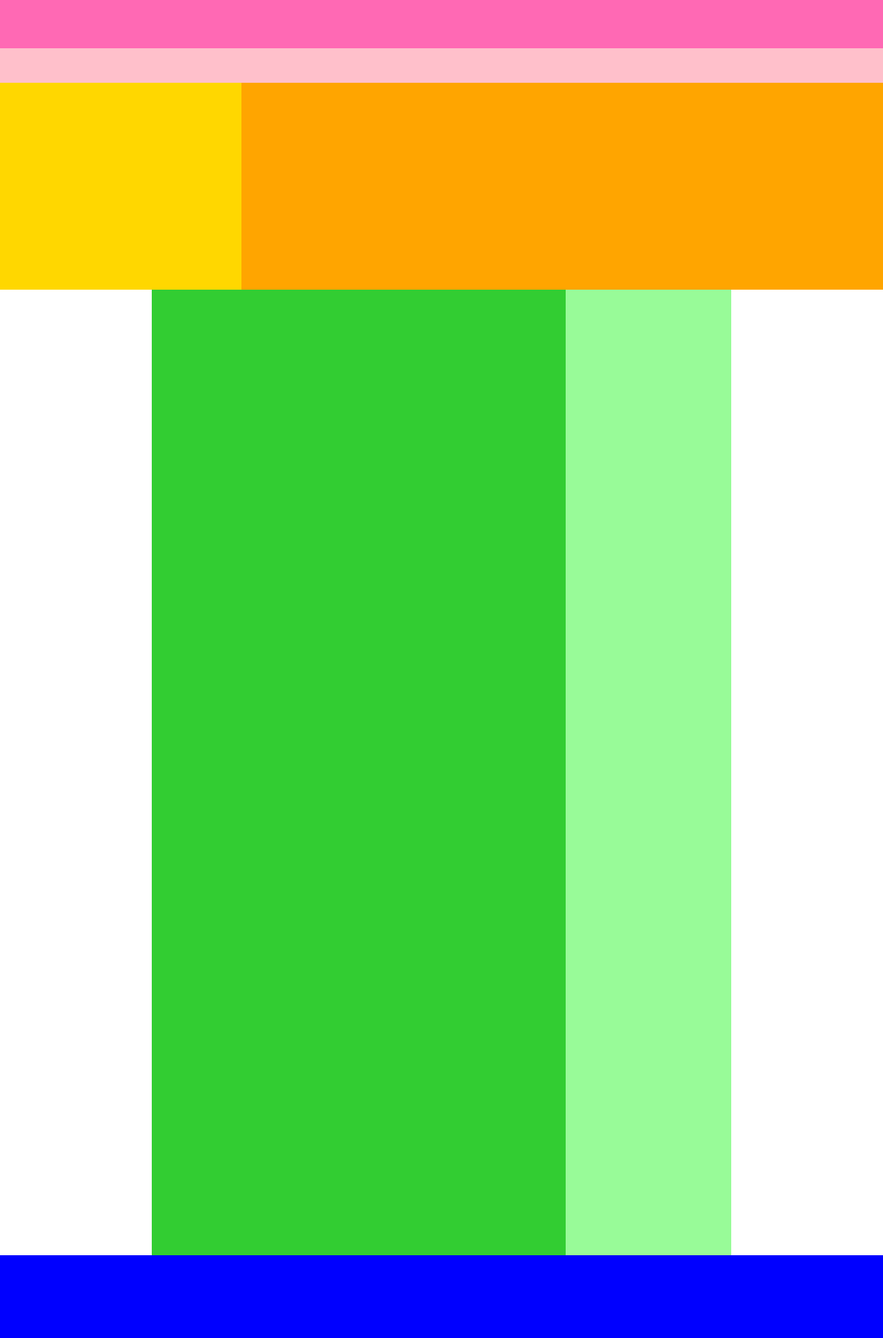
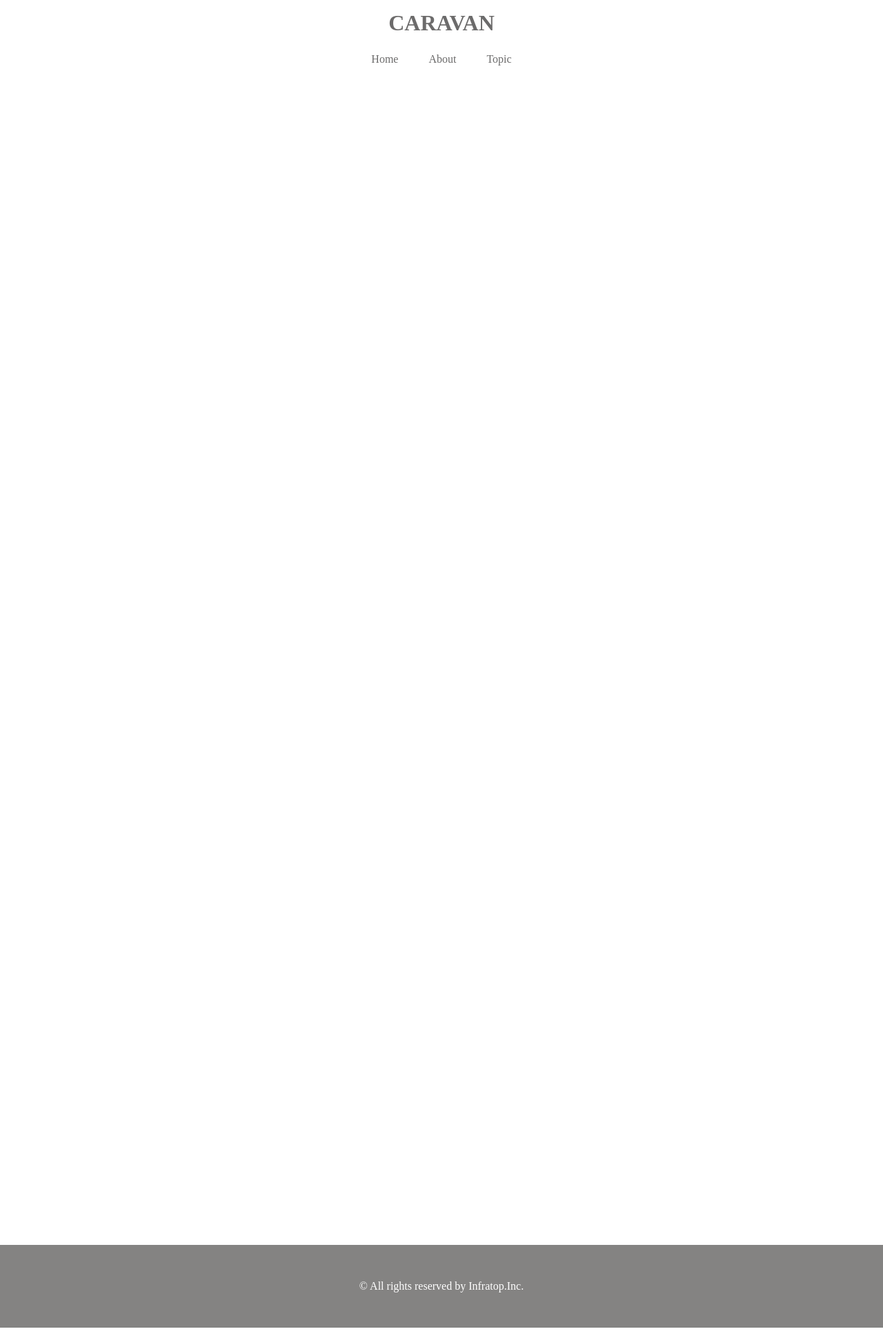
Before and after one commit to kurosaki993/HTML-practice, a plain HTML site: page 5章/CARAVAN/index.html in a window 1280 px wide. Shown: the whole page at 69% size. Drawn offline with Linux system fonts and the light colour scheme.

Commit message:
[finish 1-5]

```diff
--- /dev/null
+++ b/5章/3問/style.css
@@ -0,0 +1,22 @@
+*{
+    margin: 0;
+    padding: 0;
+    box-sizing: border-box;
+    color: #6c6b6b;
+}
+
+.header{
+    width: 10%;
+}
+
+.header{
+    font-size: 22px;
+}
+
+.nav{
+    text-align: center;
+}
+
+.list{
+    padding-left: 40px;
+}
--- a/5章/CARAVAN/index.html
+++ b/5章/CARAVAN/index.html
@@ -6,10 +6,22 @@
         <title>CARAVAN</title>
     </head>
     <body>
-        <div class="header">
-            <div class="header-top"></div>
-            <div class="header-bottom"></div>
-        </div>
+        <header>
+            <h1 class="heading">
+                <a href="index.html">CARAVAN</a>
+            </h1>
+        </header>
+
+        <nav>
+            <ul class="nav-list">
+                <li class="nav-list-item">
+                    <a href="index.html">Home</a>
+                </li>
+                <li class="nav-list-item">About</li>
+                <li class="nav-list-item">Topic</li>
+            </ul>
+        </nav>
+
         <div class="main-visual">
             <div class="main-visual-content"></div>
         </div>
@@ -17,6 +29,8 @@
             <div class="blog"></div>
             <div class="sidebar"></div>
         </div>
-        <div class="footer"></div>
+        <footer>
+            <p class="footer-text">© All rights reserved by Infratop.Inc.</p>
+        </footer>
     </body>
 </html>
--- a/5章/CARAVAN/style.css
+++ b/5章/CARAVAN/style.css
@@ -2,58 +2,71 @@
     margin: 0;
     padding: 0;
     box-sizing: border-box;
+    color: #6c6b6b;
 }
 
-.header{
-    width: 100%;
-    height: 120px;
-    background-color: red;
+a{
+    text-decoration: none;
 }
 
-.header-top{
-    height: 70px;
-    background-color: hotpink;
+header{
+    width: 90%;
+    padding: 15px 0;
+    margin: 0 auto;
+    text-align: center;
 }
 
-.header-bottom{
-    height: 50px;
-    background-color: pink;
+header .heading{
+    font-size: 32px;
+}
+
+.nav-list{
+    text-align: center;
+    padding: 10px 0;
+    margin: 0 auto;
+}
+
+.nav-list-item{
+    list-style: none;
+    display: inline-block;
+    margin: 0 20px;
 }
 
 .main-visual{
     width: 100%;
     height: 300px;
-    background-color: orange;
 }
 
 .main-visual-content{
     width: 350px;
     height: 300px;
-    background-color: gold;
 }
 
 .blog{
     width: 600px;
     height: 1400px;
-    background-color: limegreen;
 }
 
 .sidebar{
     width: 240px;
     height: 1400px;
-    background-color: palegreen;
 }
 
 .main{
     width: 840px;
-    background-color: green;
     display: flex;
     justify-content: center;
     margin: 0 auto;
 }
 
-.footer{
+footer{
     width: 100%;
     height: 120px;
-    background-color: blue;
+    text-align: center;
+    line-height: 120px;
+    background-color: #848382;
 }
+
+.footer-text{
+    color: #fff;
+}
--- /dev/null
+++ b/5章/question/style.css
@@ -0,0 +1,104 @@
+*{
+    margin: 0;
+    padding: 0;
+    box-sizing: border-box;
+}
+
+header{
+    text-align: center;
+    padding: 20px;
+    border-bottom: solid 1px gray;
+}
+
+nav{
+    padding: 15px;
+    border-bottom: solid 1px gray;
+    margin: 0 auto;
+}
+
+.nav-list{
+    padding: 15px;
+    text-align: center;
+}
+
+.nav-list-item{
+    list-style: none;
+    display: inline-block;
+    margin: 0 20px;
+}
+
+.main-visual{
+    width: 800px;
+    margin: 50px auto;
+    display: flex;
+    flex-wrap: wrap;
+}
+
+.box-1{
+    width: 200px;
+    height: 200px;
+    background-color: #e6ffe9;
+}
+
+.box-2{
+    width: 200px;
+    height: 200px;
+    background-color: #cbffd3;
+}
+.box-3{
+    width: 200px;
+    height: 200px;
+    background-color: #aeffbd;
+}
+.box-4{
+    width: 200px;
+    height: 200px;
+    background-color: #93ffab;
+}
+.box-5{
+    width: 200px;
+    height: 200px;
+    background-color: #f3ffd8;
+}
+.box-6{
+    width: 200px;
+    height: 200px;
+    background-color: #edffbe;
+}
+.box-7{
+    width: 200px;
+    height: 200px;
+    background-color: #e9ffa5;
+}
+.box-8{
+    width: 200px;
+    height: 200px;
+    background-color: #e4ff8d;
+}.box-9{
+    width: 200px;
+    height: 200px;
+    background-color: #d9e5ff;
+}.box-10{
+    width: 200px;
+    height: 200px;
+    background-color: #bad3ff;
+}.box-11{
+    width: 200px;
+    height: 200px;
+    background-color: #a4c6ff;
+}.box-12{
+    width: 200px;
+    height: 200px;
+    background-color: #8eb8ff;
+}
+
+footer{
+    background-color: gray;
+    height: 120px;
+    line-height: 120px;
+    text-align: center;
+}
+
+footer > p{
+    color: honeydew;
+}
```
Also changed, not shown: 5章/3問/index.html (added, +23 -0 lines), 5章/question/index.html (added, +51 -0 lines), 1 other file.
